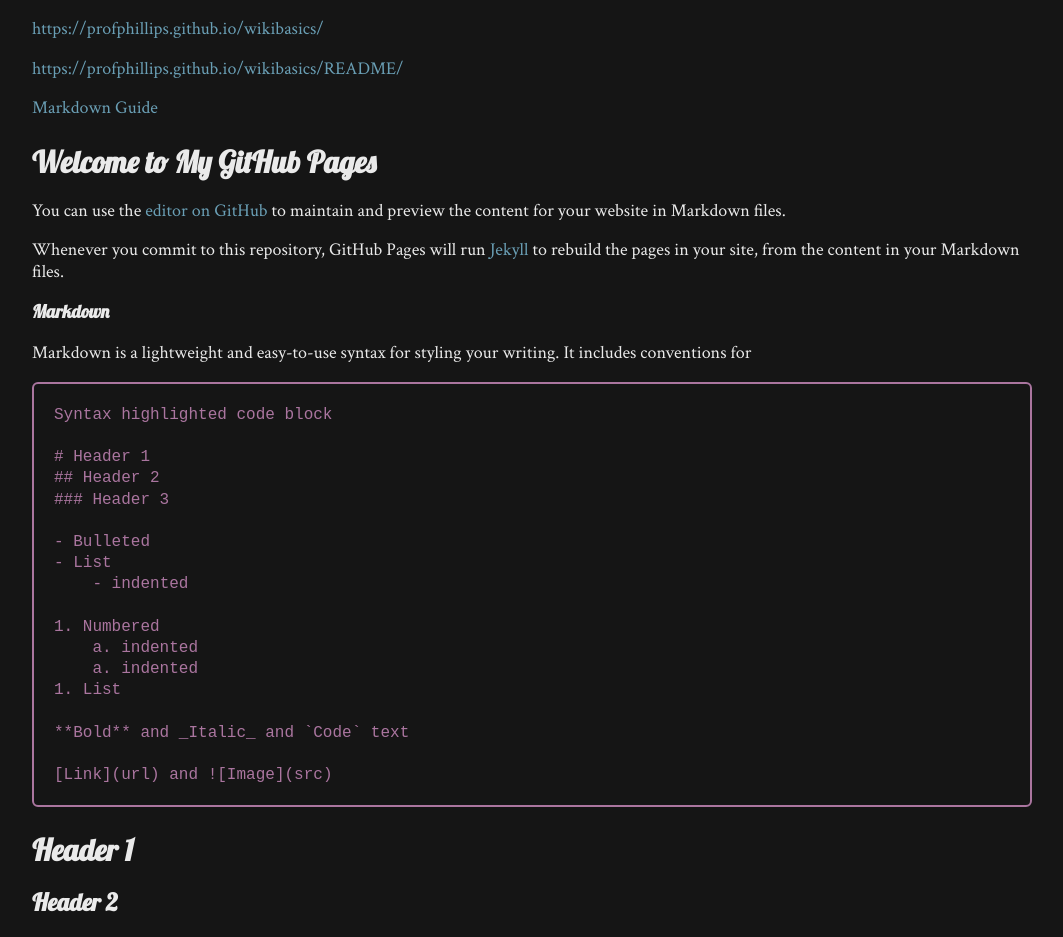
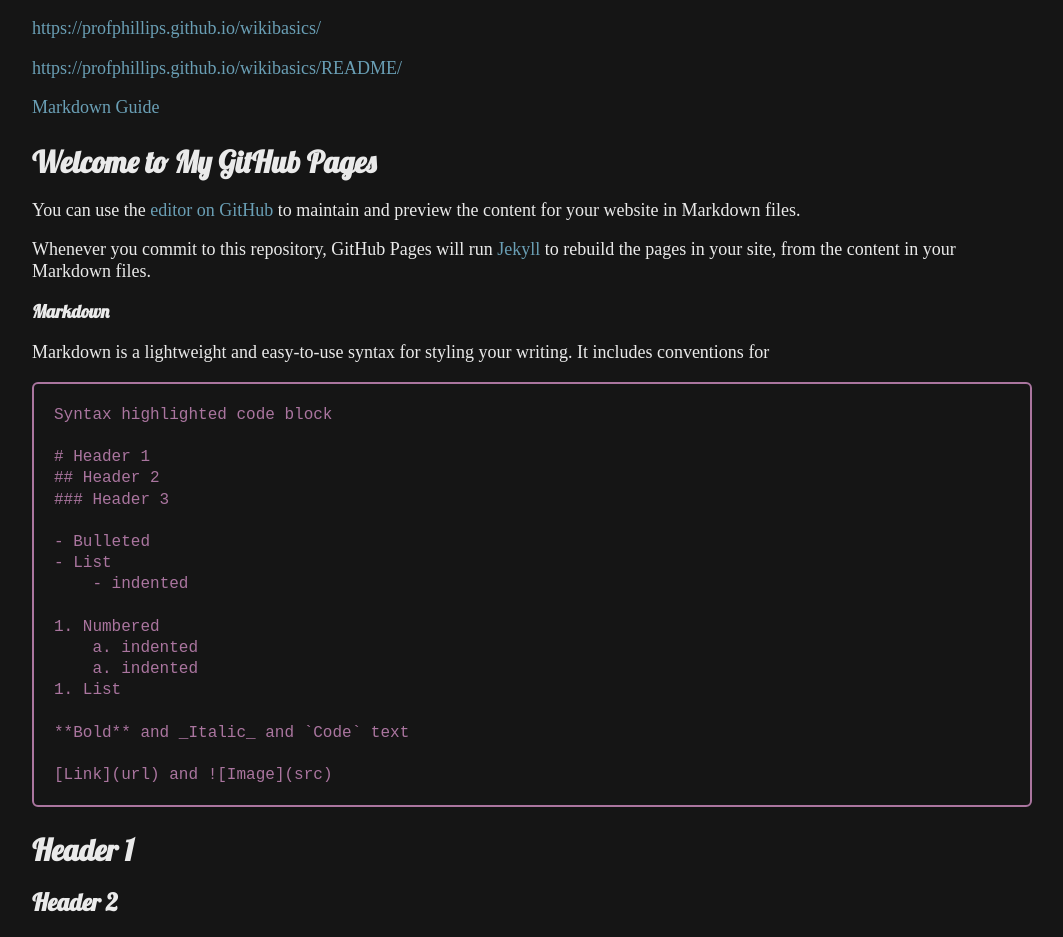
Before and after one commit to profphillips/wikibasics, a Jekyll site: the page built from README.md, in a window 1280 px wide. Shown: the top 937 px of the page, without its empty margins (108-1171 px from the left). Built offline with Jekyll 4.4.1, drawn with Linux system fonts in a browser that asks for light colours; our own code applies the rules of GitHub Pages for plain Markdown files.

Commit message:
Update style.scss

```diff
--- a/assets/css/style.scss
+++ b/assets/css/style.scss
@@ -66,7 +66,8 @@ body {
   background-color: $background-color;
   padding: 0;
   //font-family: $body-font-family;
-  font-family: "Crimson Text";
+  //font-family: "Crimson Text";
+    font-family: serif;
   font-size: 18px;
   //font-size: 16px;
   line-height: 1.2;
```
